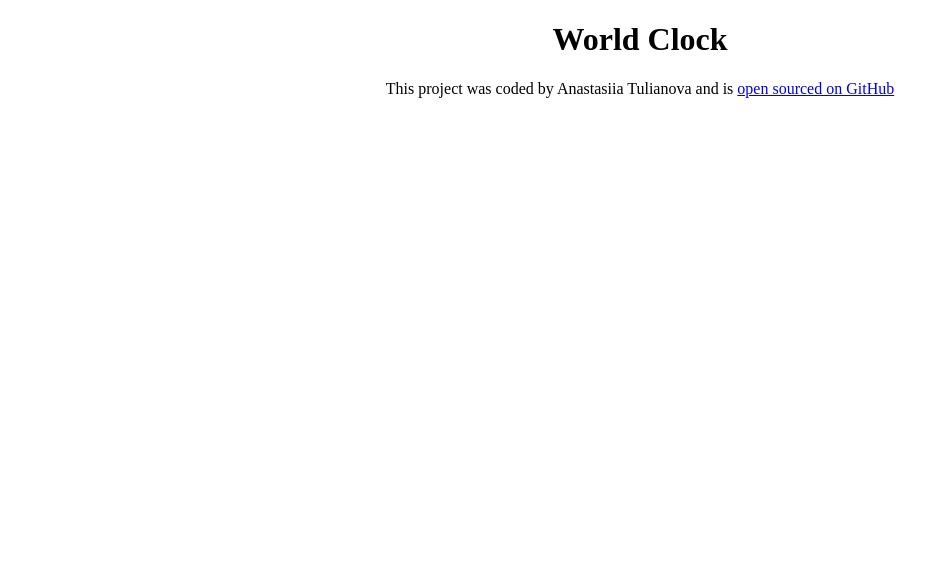
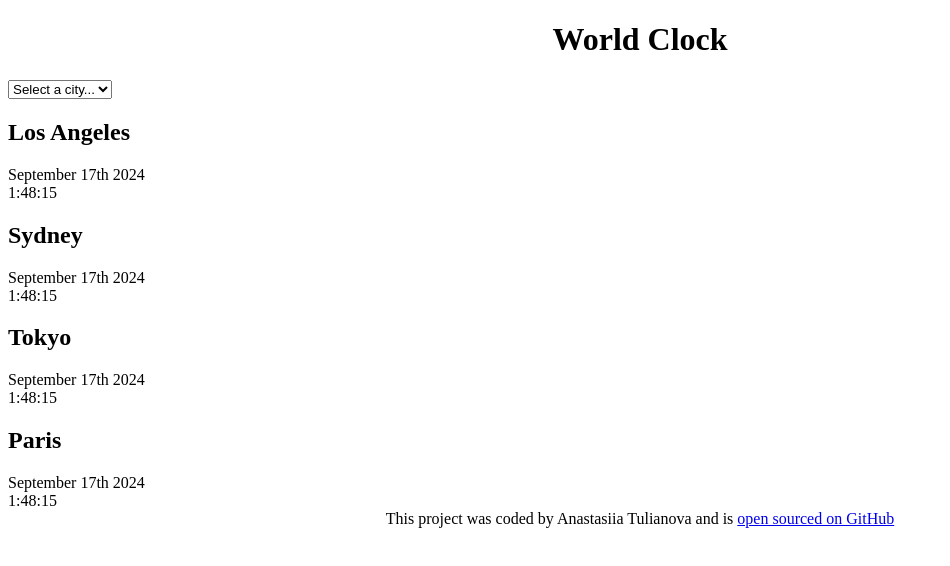
Before and after one commit to AnastasiiaTL/World-Clock, a plain HTML site: page index.html in a window 1280 px wide. Shown: the whole page, without its empty margins (0-950 px from the left). Drawn offline with Linux system fonts and the light colour scheme.

Commit message:
Added the basic HTML

```diff
--- a/index.html
+++ b/index.html
@@ -7,7 +7,36 @@
     <title>World clock Anastasiia Tulianova</title>
 </head>
 <body>
+    <div class="container">
     <h1>World Clock</h1>
+
+    <select>
+        <option value="">Select a city...</option>
+        <option value="">London</option>
+        <option value="">New York</option>
+        <option value="">Ausland</option>
+    </select>
+    <div class="city">
+        <h2>Los Angeles</h2>
+        <div class="date">September 17th 2024</div>
+        <div class="time">1:48:15</div>
+    </div>
+    <div class="city"></div>
+        <h2>Sydney</h2>
+        <div class="date">September 17th 2024</div>
+        <div class="time">1:48:15</div>
+    </div>
+    <div class="city"></div>
+        <h2>Tokyo</h2>
+        <div class="date">September 17th 2024</div>
+        <div class="time">1:48:15</div>
+    </div>
+    <div class="city"></div>
+        <h2>Paris</h2>
+        <div class="date">September 17th 2024</div>
+        <div class="time">1:48:15</div>
+    </div>
+    </div>
     <footer>
     This project was coded by Anastasiia Tulianova and is
     <a href="https://github.com/AnastasiiaTL/World-Clock" target="_blank">open sourced on GitHub</a>
```
